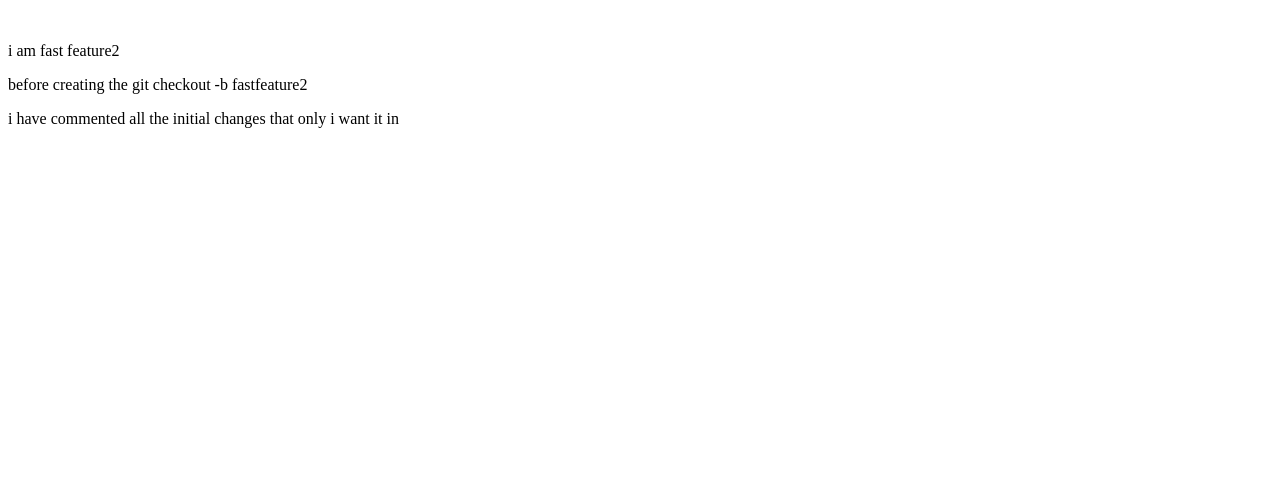
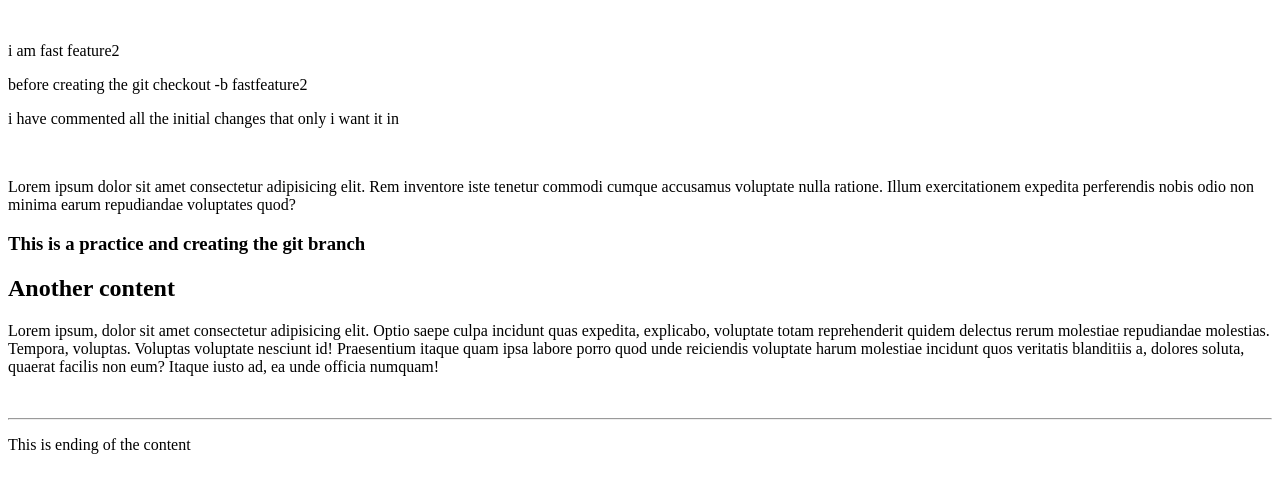
Before and after one commit to omprakash524/PracticeRepo, a plain HTML site: page index.html in a window 1280 px wide. Drawn offline with Linux system fonts and the light colour scheme.

Commit message:
Added content

```diff
--- a/index.html
+++ b/index.html
@@ -17,5 +17,17 @@
     <p>i am fast feature2</p>
     <p>before creating the git checkout -b fastfeature2</p>
     <p>i have commented all the initial changes that only i want it in</p>
+
+    <br>
+    <p>Lorem ipsum dolor sit amet consectetur adipisicing elit. Rem inventore iste tenetur commodi cumque accusamus voluptate nulla ratione. Illum exercitationem expedita perferendis nobis odio non minima earum repudiandae voluptates quod?</p>
+    <h3>This is a practice and creating the git branch</h3>
+
+    <h2>Another content</h2>
+    <p>Lorem ipsum, dolor sit amet consectetur adipisicing elit. Optio saepe culpa incidunt quas expedita, explicabo, voluptate totam reprehenderit quidem delectus rerum molestiae repudiandae molestias. Tempora, voluptas. Voluptas voluptate nesciunt id!
+    Praesentium itaque quam ipsa labore porro quod unde reiciendis voluptate harum molestiae incidunt quos veritatis blanditiis a, dolores soluta, quaerat facilis non eum? Itaque iusto ad, ea unde officia numquam!</p>
+    <br>
+    <hr>
+    <p>This is ending of the content</p>
+
 </body>
 </html>
```
